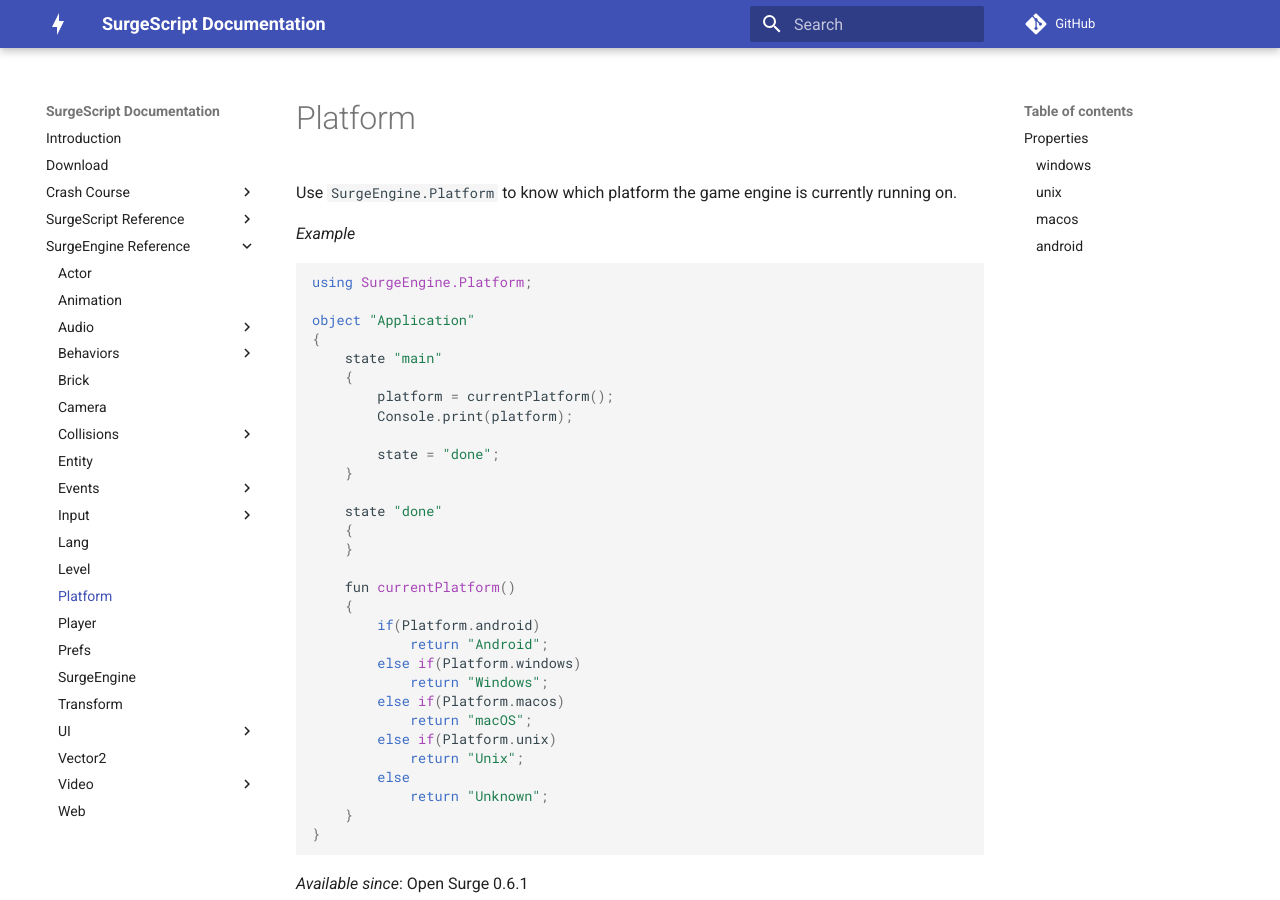
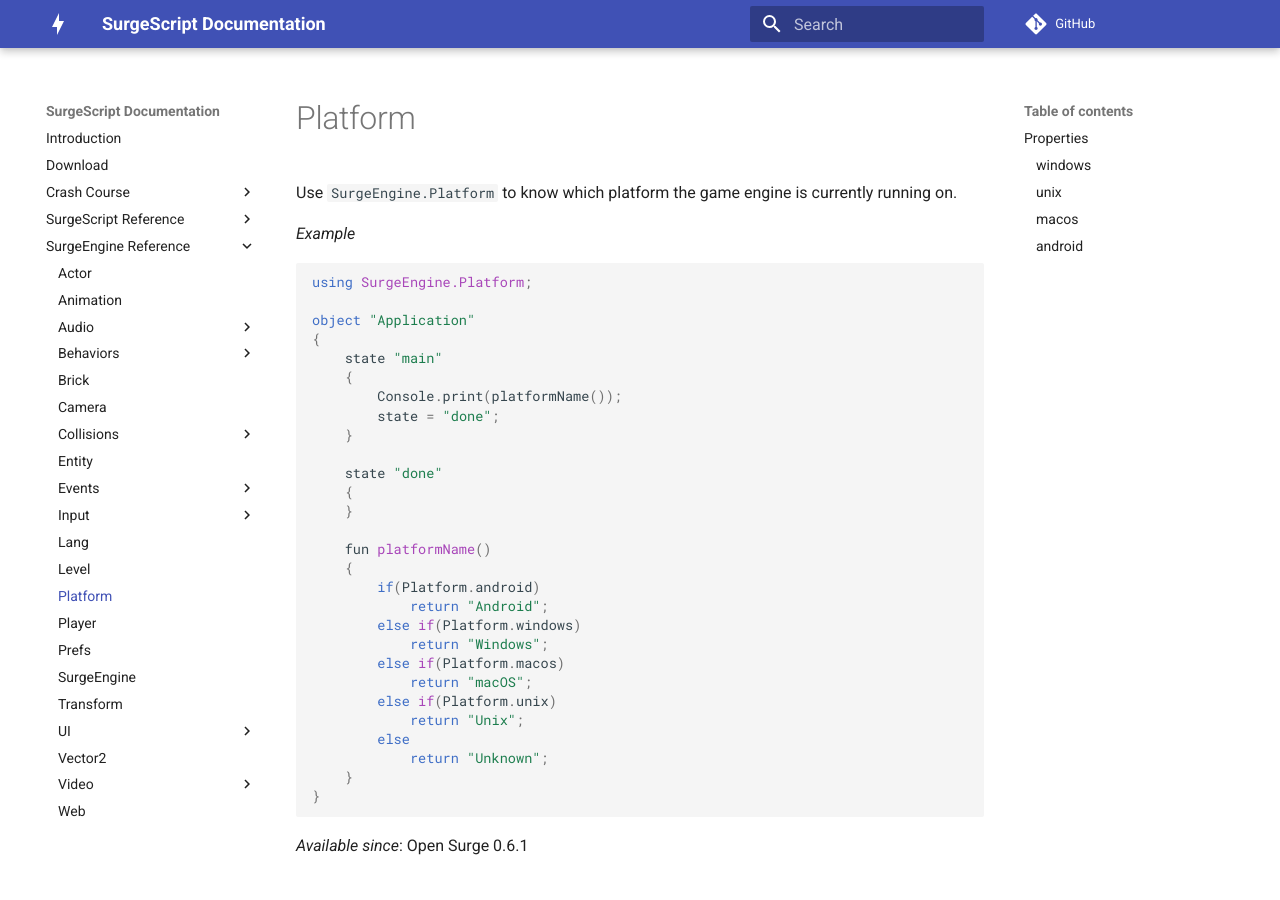
Before and after one commit to alemart/surgescript, an MkDocs documentation site: the page built from docs/engine/platform.md, in a window 1280 px wide and 900 px high. Built offline with MkDocs 1.6.1 and Material for MkDocs 9.7.7, drawn with Linux system fonts in a browser that asks for light colours; comment, search, counter and statistics services are not loaded.

Commit message:
Rename function

```diff
--- a/docs/engine/platform.md
+++ b/docs/engine/platform.md
@@ -12,9 +12,7 @@ object "Application"
 {
     state "main"
     {
-        platform = currentPlatform();
-        Console.print(platform);
-
+        Console.print(platformName());
         state = "done";
     }
 
@@ -22,7 +20,7 @@ object "Application"
     {
     }
 
-    fun currentPlatform()
+    fun platformName()
     {
         if(Platform.android)
             return "Android";
```
